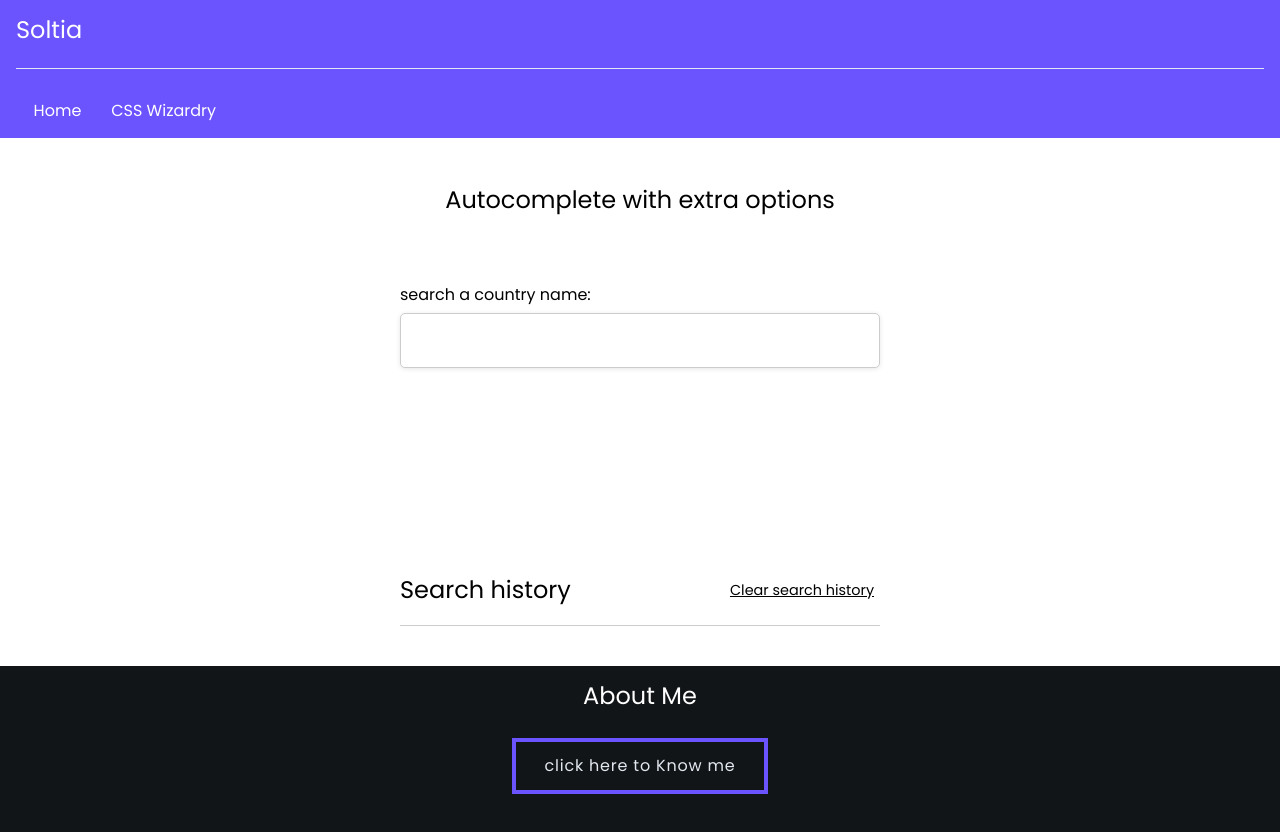
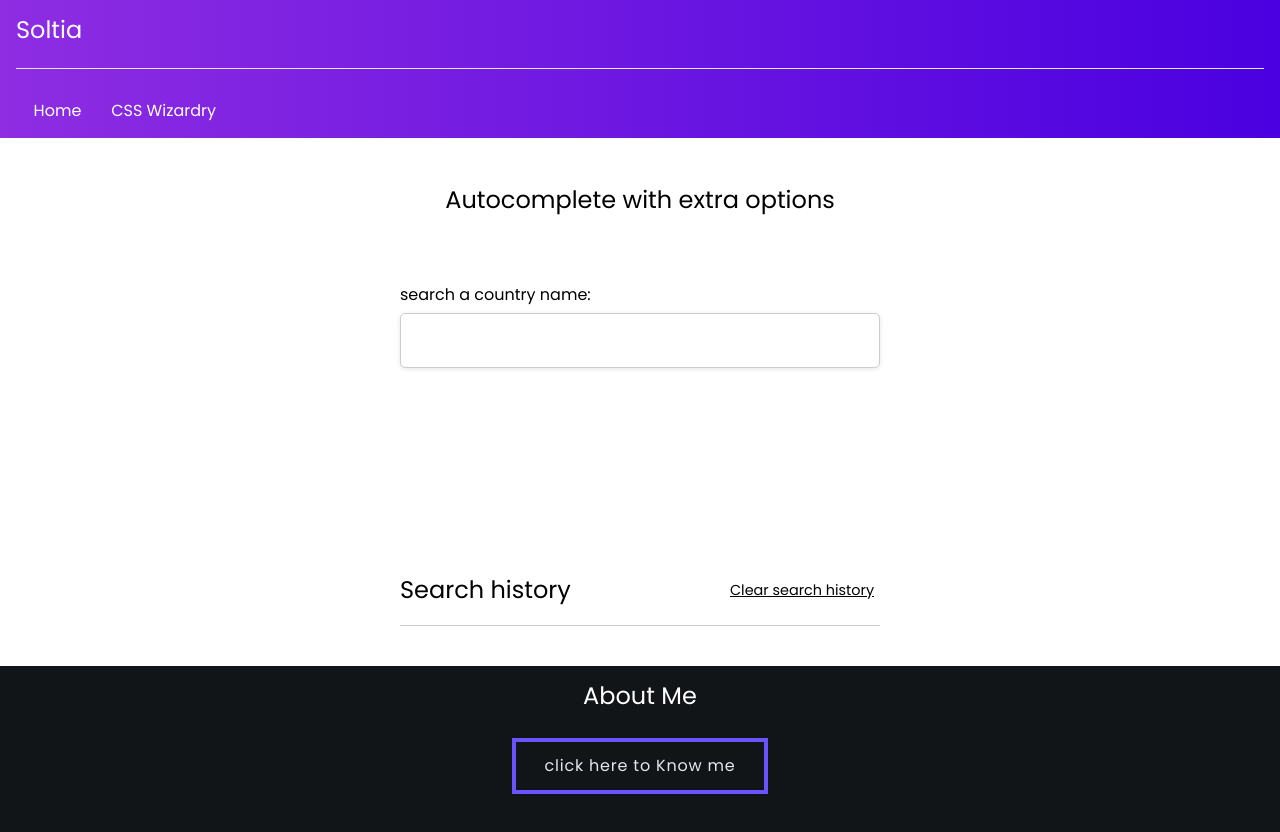
Before and after one commit to miladr0/soltia-project, a website: page src/index.html in a window 1280 px wide. Drawn offline with Linux system fonts and the light colour scheme.

Commit message:
Add gradient to header background

```diff
--- a/src/css/style.css
+++ b/src/css/style.css
@@ -44,7 +44,7 @@ body {
 header {
   padding: 1em;
   padding-bottom: 0;
-  background: var(--primary-color);
+  background-image: linear-gradient(to right, #8e2de2, #4a00e0);
 }
 
 h1 {
```
